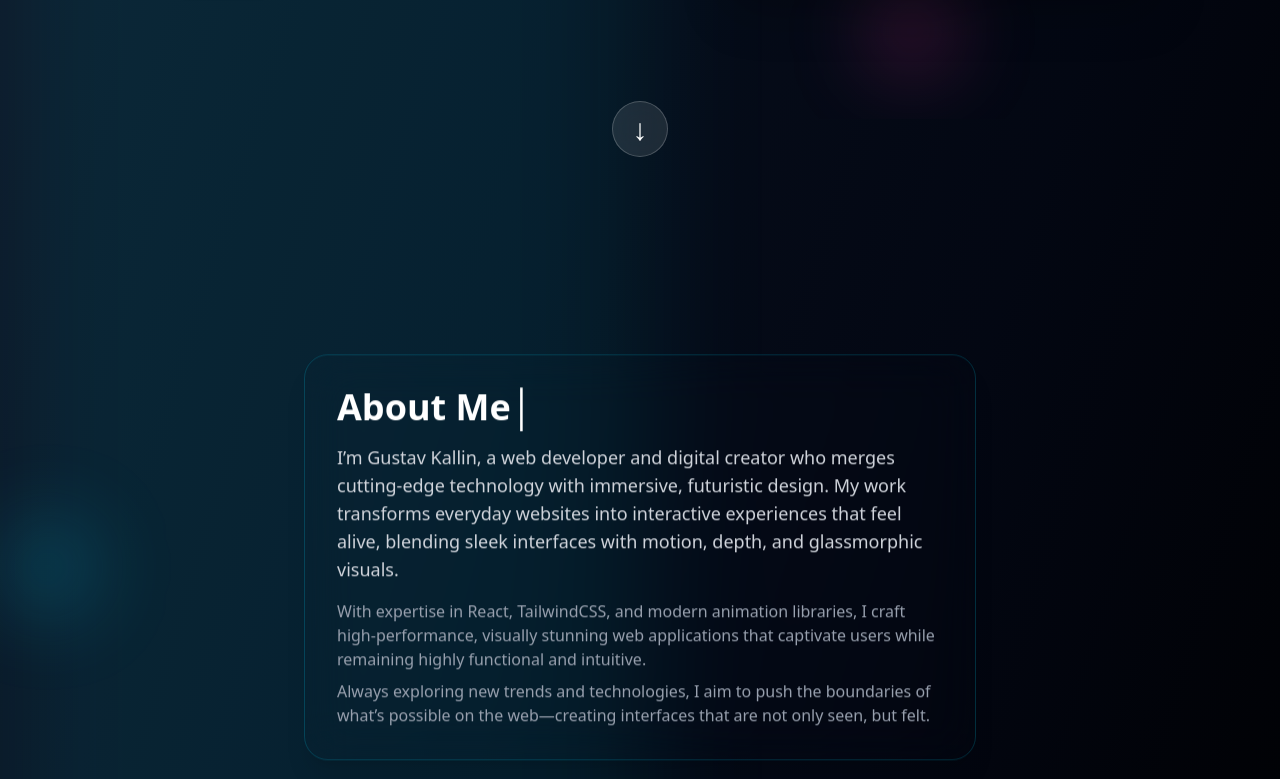
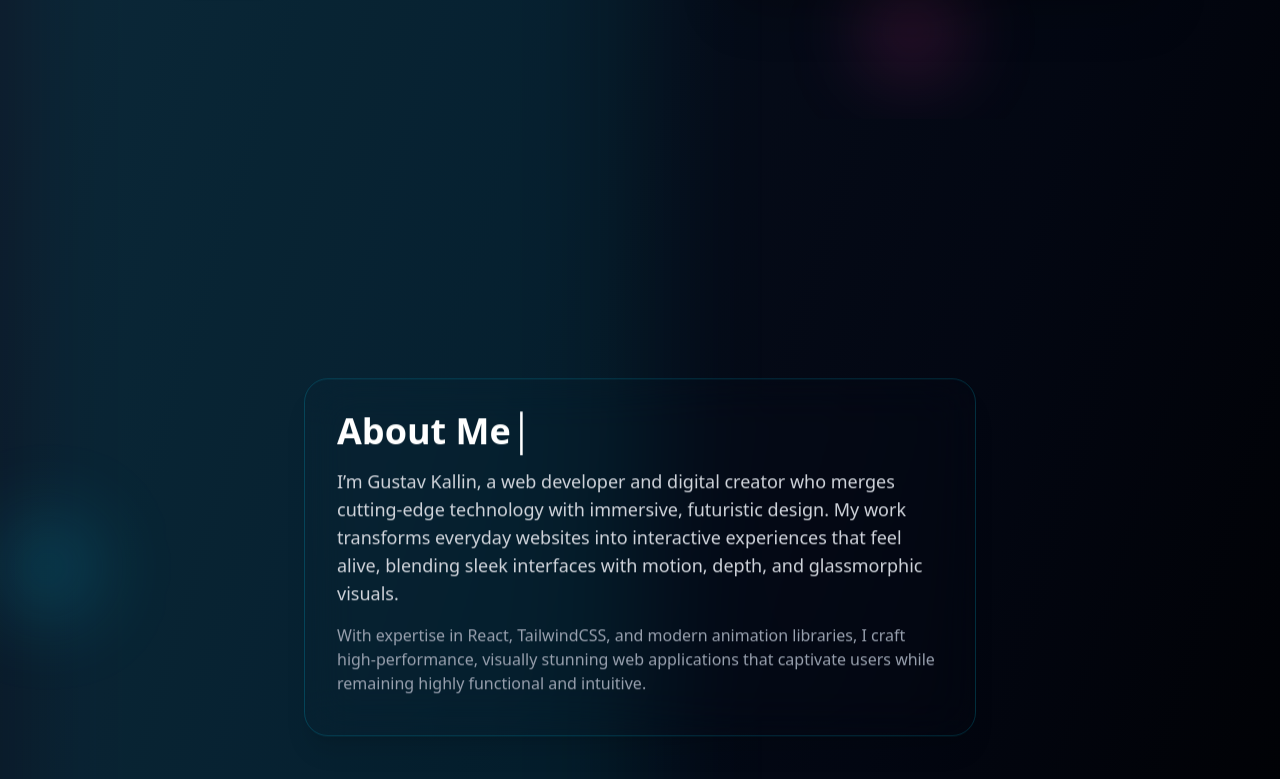
Before and after one commit to KallinDev/New-Portfolio, a React (Vite) app: page / in a window 1280 px wide. Shown: the part 601-1380 px from the top of the page. Built offline with nearby package versions, Linux system fonts and the light colour scheme.

Commit message:
updated About and fixed scroll arrow

```diff
--- a/src/App.jsx
+++ b/src/App.jsx
@@ -1,4 +1,4 @@
-import React, { useState } from "react";
+import React, { useState, useEffect } from "react";
 import Header from "./components/Header";
 import Hero from "./components/Hero";
 import About from "./components/About";
@@ -9,6 +9,7 @@ import Footer from "./components/Footer";
 
 export default function App() {
   const [menuOpen, setMenuOpen] = useState(false);
+  const [showArrow, setShowArrow] = useState(true); // show/hide scroll arrow
 
   const sections = ["home", "about", "skills", "projects", "contact"];
 
@@ -17,13 +18,27 @@ export default function App() {
     const nextSection = sections.find((id) => {
       const el = document.getElementById(id);
       if (!el) return false;
-      return el.offsetTop > scrollPos + 10; // next section below current scroll
+      return el.offsetTop > scrollPos + 10;
     });
     if (nextSection) {
       const el = document.getElementById(nextSection);
       el.scrollIntoView({ behavior: "smooth" });
     }
   };
+
+  useEffect(() => {
+    const handleScroll = () => {
+      const contactSection = document.getElementById("contact");
+      if (!contactSection) return;
+      // fade arrow out if user has scrolled to Contact
+      const scrolledToContact =
+        window.scrollY + window.innerHeight >= contactSection.offsetTop;
+      setShowArrow(!scrolledToContact);
+    };
+
+    window.addEventListener("scroll", handleScroll);
+    return () => window.removeEventListener("scroll", handleScroll);
+  }, []);
 
   return (
     <div className="min-h-screen bg-gradient-to-br from-gray-900 via-gray-950 to-black relative overflow-x-hidden">
@@ -44,7 +59,11 @@ export default function App() {
       <Footer />
 
       {/* Scroll arrow fixed at bottom middle with circle */}
-      <div className="fixed bottom-8 left-1/2 transform -translate-x-1/2 z-50">
+      <div
+        className={`fixed bottom-8 left-1/2 transform -translate-x-1/2 z-50 transition-opacity duration-500 ${
+          showArrow ? "opacity-100" : "opacity-0 pointer-events-none"
+        }`}
+      >
         <button
           onClick={scrollToNextSection}
           className="flex items-center justify-center w-14 h-14 rounded-full bg-white/10 backdrop-blur-md border border-white/20 text-white text-3xl animate-bounce hover:scale-110 transition-transform duration-300"
--- a/src/components/About.jsx
+++ b/src/components/About.jsx
@@ -41,11 +41,6 @@ export default function About() {
           I craft high-performance, visually stunning web applications that
           captivate users while remaining highly functional and intuitive.
         </p>
-        <p className="text-base text-gray-400">
-          Always exploring new trends and technologies, I aim to push the
-          boundaries of what’s possible on the web—creating interfaces that are
-          not only seen, but felt.
-        </p>
       </motion.div>
 
       {/* Decorative floating blobs */}
--- a/src/components/Footer.jsx
+++ b/src/components/Footer.jsx
@@ -2,8 +2,12 @@ import React from "react";
 
 export default function Footer() {
   return (
-    <footer className="w-full py-8 px-8 flex items-center justify-center bg-transparent text-gray-400 text-sm">
+    <footer className="w-full py-8 px-8 flex flex-col items-center justify-center bg-transparent text-gray-400 text-sm gap-1 text-center">
       <span>© 2025 Gustav Kallin. All rights reserved.</span>
+      <span>
+        This site is protected by reCAPTCHA and the Google Privacy Policy and
+        Terms of Service apply.
+      </span>
     </footer>
   );
 }
--- a/src/index.css
+++ b/src/index.css
@@ -1 +1,5 @@
 @import "tailwindcss";
+
+.grecaptcha-badge {
+  visibility: hidden;
+}
```
